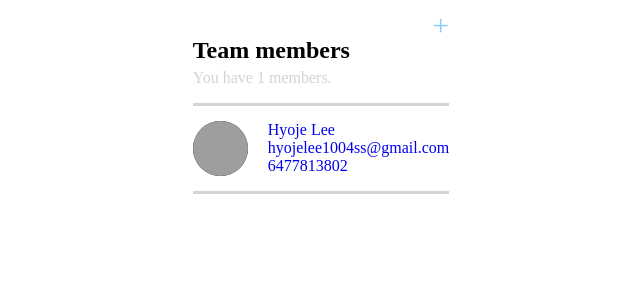
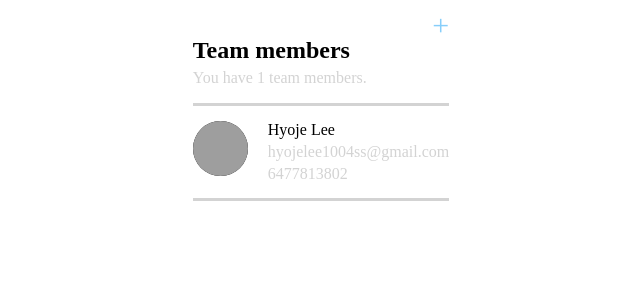
Before and after one commit to lhj1004ss/instawork, a Django app: page / in a window 1280 px wide. Shown: the top 300 px of the page, without its empty margins (319-959 px from the left). Run offline with Django 4.2, Linux system fonts and the light colour scheme; data comes from the database, SQL or seed files in the repository; both versions use the stored data as it was after the commit; grey boxes are pictures that could not be loaded.

Commit message:
changed index css

```diff
--- a/myEmployeeList/static/myEmployeeList/index.css
+++ b/myEmployeeList/static/myEmployeeList/index.css
@@ -35,6 +35,15 @@ body {
 .member-info {
   margin-left: 20px;
 }
+div .member-info .member-name {
+  color: black;
+}
+div .member-info .member-details {
+  color: lightgray;
+}
+div .member-info .member-email {
+  margin: 4px 0 4px 0;
+}
 .member-top-bottom-line {
   padding: 15px 0 15px 0;
   border-top: solid 3px lightgray;
--- a/myEmployeeList/templates/index.html
+++ b/myEmployeeList/templates/index.html
@@ -18,7 +18,9 @@
       <div>
         <h2 class="title">Team members</h2>
         {% if teamMemberData %}
-        <p class="title-desc">You have {{teamMemberData | length}} members.</p>
+        <p class="title-desc">
+          You have {{teamMemberData | length}} team members.
+        </p>
         {% endif %}
       </div>
       {% if teamMemberData %} {% for member in teamMemberData %}
@@ -31,15 +33,16 @@
             class="member-image"
             src="https://s.instawork.com/static/img/logo-only.31a789713ebe.svg"
           />
-
           <div class="member-info">
-            <div>
+            <div class="member-name">
               <span>{{member.first_name}} {{member.last_name}} </span>
               {% if member.member_type == "admin" %}
               <span>{{member.member_type}}</span>{% endif %}
             </div>
-            <div>{{member.email}}</div>
-            <div>{{member.phone_number}}</div>
+            <div class="member-details">
+              <div class="member-email">{{member.email}}</div>
+              <div>{{member.phone_number}}</div>
+            </div>
           </div>
         </a>
       </div>
```
Also changed, not shown: db.sqlite3.
